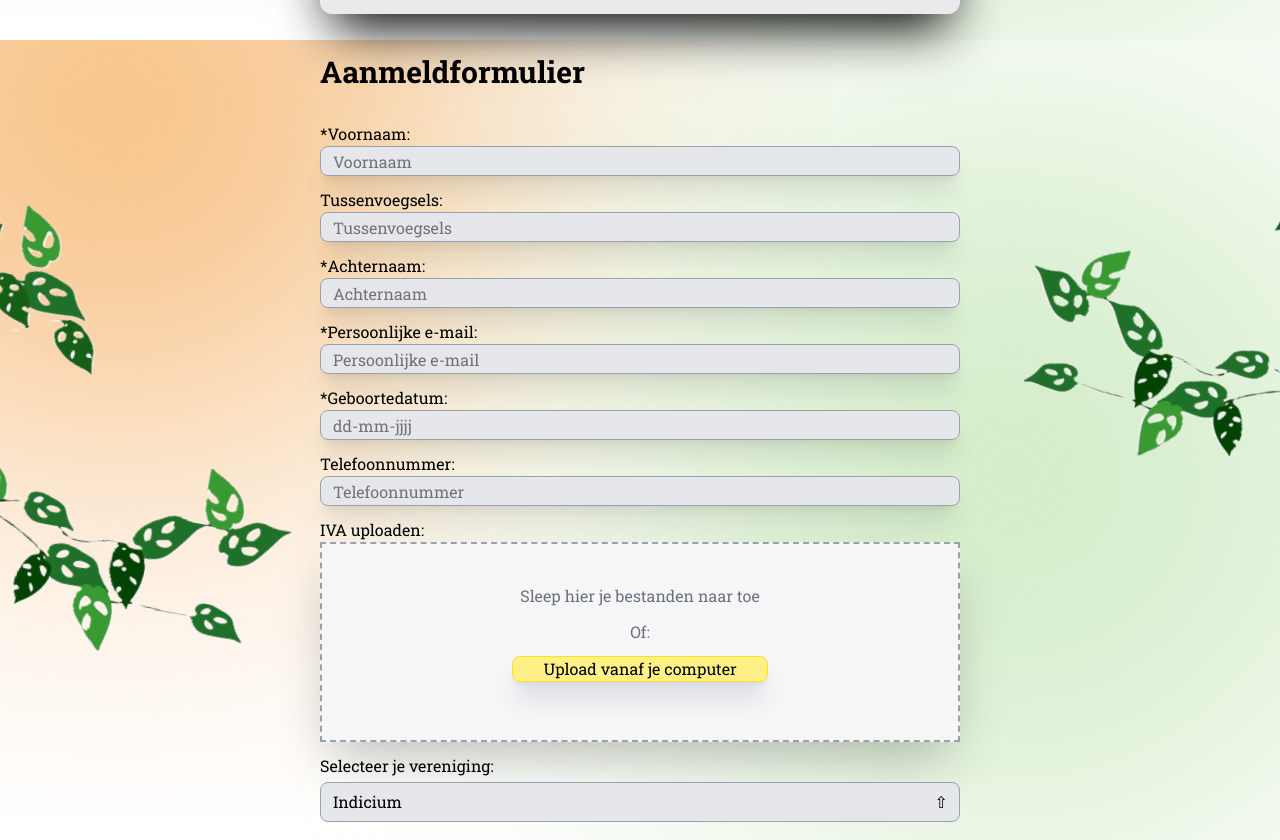
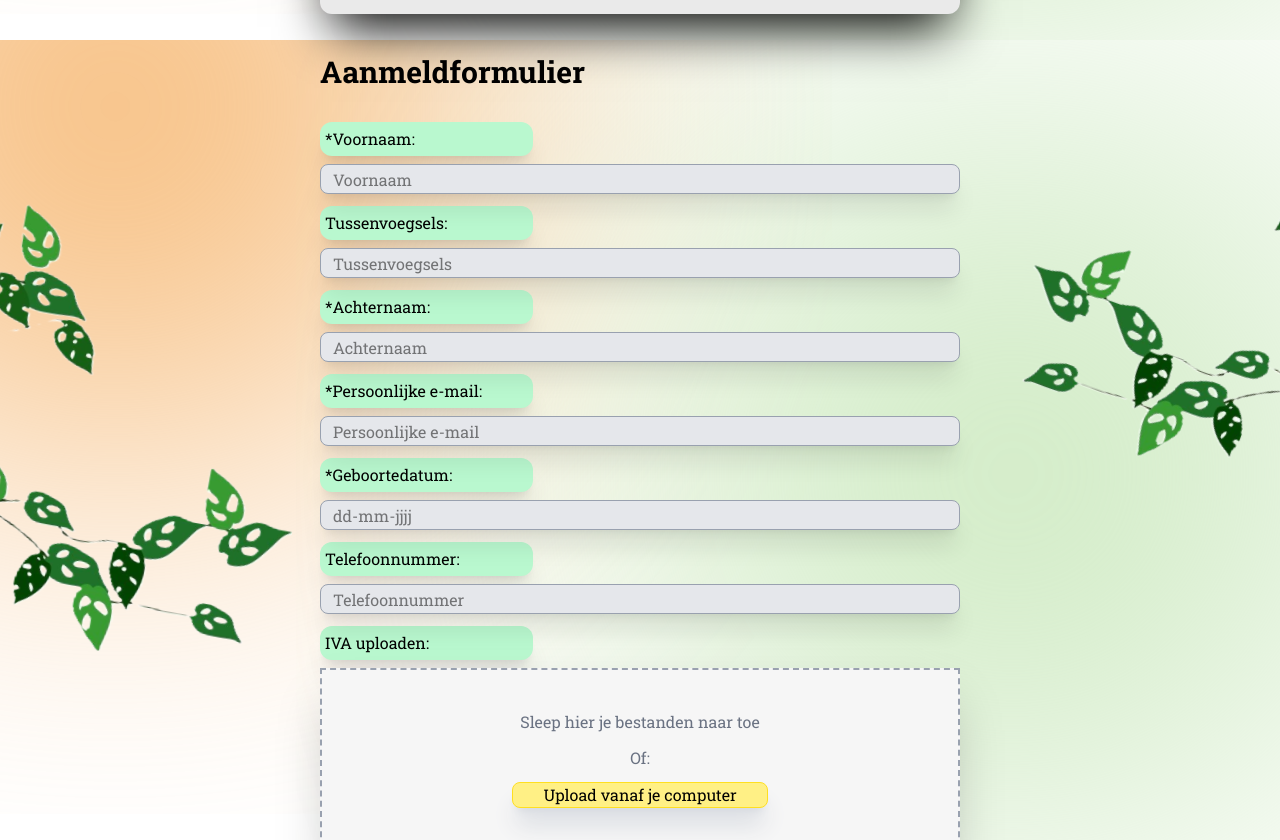
Before and after one commit to sempruijs/pluisie, a SvelteKit app in the folder frontend/: page /register in a window 1280 px wide. Shown: the part 760-1600 px from the top of the page. Built offline with nearby package versions, Linux system fonts and the light colour scheme.

Commit message:
contrast register

```diff
--- a/frontend/src/app.css
+++ b/frontend/src/app.css
@@ -176,3 +176,7 @@ body {
 .calendarhover:focus {
     @apply bg-orange-400
 }
+
+.textcontrast {
+    @apply bg-green-200 max-w-1/3 rounded-xl p-1.25 shadow-xl mb-2
+}
--- a/frontend/src/routes/register/+page.svelte
+++ b/frontend/src/routes/register/+page.svelte
@@ -90,21 +90,21 @@
         </div>
         <div class="py-8 sha">
             <div class="form-control">
-                <h3 class="form-label">Voornaam:</h3>
+                <h3 class="form-label textcontrast">Voornaam:</h3>
             <input type="text" required
                     placeholder="Voornaam"
                     class="w-full h-7.5 bg-gray-200 shadow-xl border px-3 border-gray-400 rounded-lg outline-none selecttext mb-3"
                     bind:value={voornaam}
                     />
             </div>
-                    <h3>Tussenvoegsels:</h3>
+                    <h3 class="textcontrast">Tussenvoegsels:</h3>
             <input type="text"
                     placeholder="Tussenvoegsels"
                     class="w-full h-7.5 bg-gray-200 shadow-xl border px-3 border-gray-400 rounded-lg outline-none selecttext mb-3"
                     bind:value={tussenvoegsels}
                     />
             <div class="form-control">
-                    <h3 class="form-label">Achternaam:</h3>
+                    <h3 class="form-label textcontrast">Achternaam:</h3>
             <input type="text" required
                     placeholder="Achternaam"
                     class="w-full h-7.5 bg-gray-200 shadow-xl border px-3 border-gray-400 rounded-lg outline-none selecttext mb-3"
@@ -112,7 +112,7 @@
                     />
             </div>
             <div class="form-control">
-                <h3 class="form-label">Persoonlijke e-mail:</h3>
+                <h3 class="form-label textcontrast">Persoonlijke e-mail:</h3>
         <input type="text" required
                 placeholder="Persoonlijke e-mail"
                 class="w-full h-7.5 bg-gray-200 shadow-xl border px-3 border-gray-400 rounded-lg outline-none selecttext mb-3"
@@ -120,7 +120,7 @@
                 />
         </div>
             <div class="form-control">
-                    <h3 class="form-label">Geboortedatum:</h3>
+                    <h3 class="form-label textcontrast">Geboortedatum:</h3>
             <input type="text" required
                     class="w-full h-7.5 bg-gray-200 shadow-xl border px-3 border-gray-400 rounded-lg outline-none selecttext mb-3"
                     placeholder="dd-mm-jjjj"
@@ -129,14 +129,14 @@
                     on:input={formatGeboortedatum}
                     />
             </div>
-                    <h3>Telefoonnummer:</h3>
+                    <h3 class="textcontrast">Telefoonnummer:</h3>
             <input type="text"
                     placeholder="Telefoonnummer"
                     class="w-full h-7.5 bg-gray-200 shadow-xl border px-3 border-gray-400 rounded-lg outline-none selecttext mb-3"
                     bind:value={telefoonnummer}
                     />
             <div class="form-control">
-            <h3 class="form-label">IVA uploaden:</h3>
+            <h3 class="form-label textcontrast">IVA uploaden:</h3>
                 <div class="w-full mx-auto h-50 bg-dragfile shadow-2xl border-2 border-dashed border-gray-400 mb-3">
                     <div class="text-center my-10 justify-items-center text-gray-500">
                         <p>Sleep hier je bestanden naar toe</p>
```
